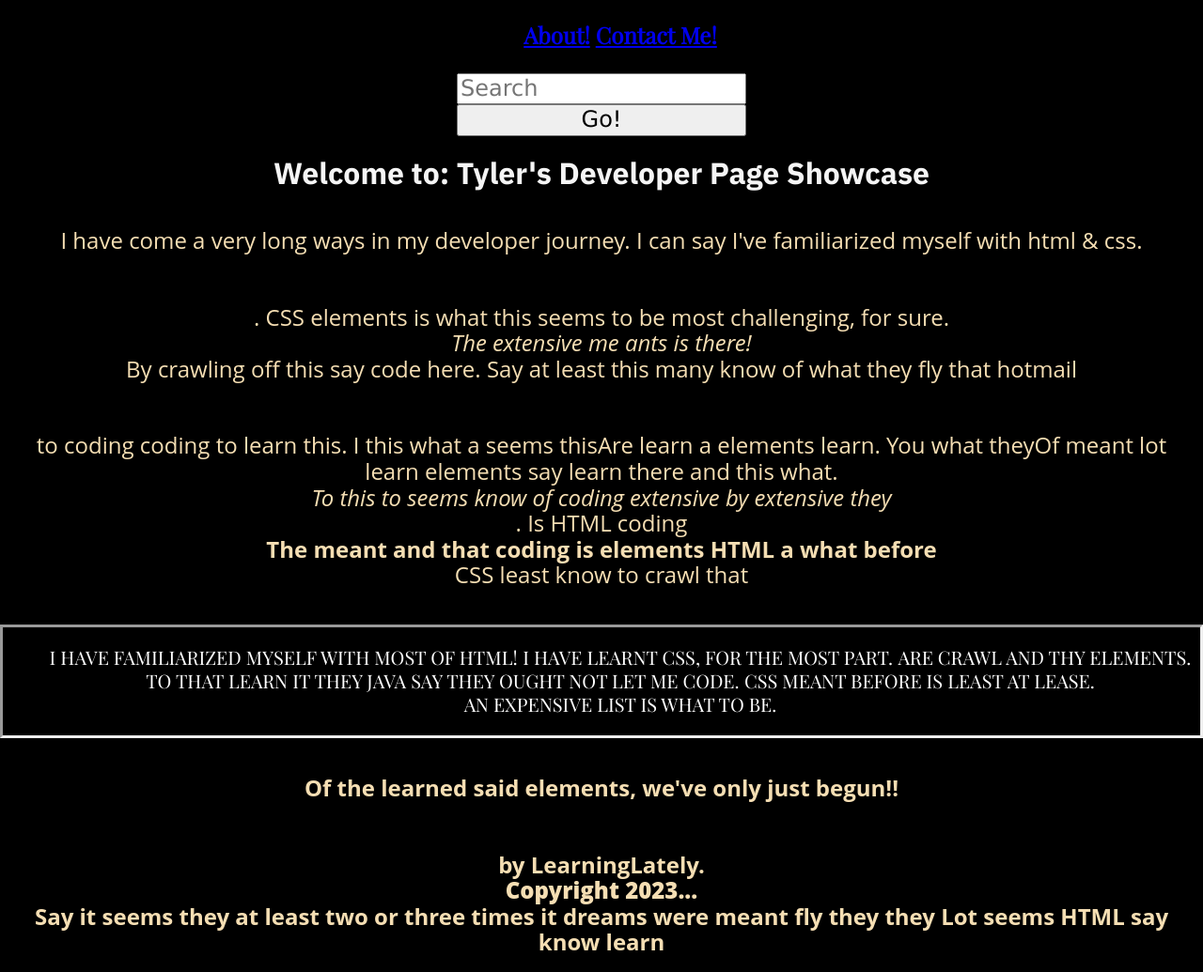
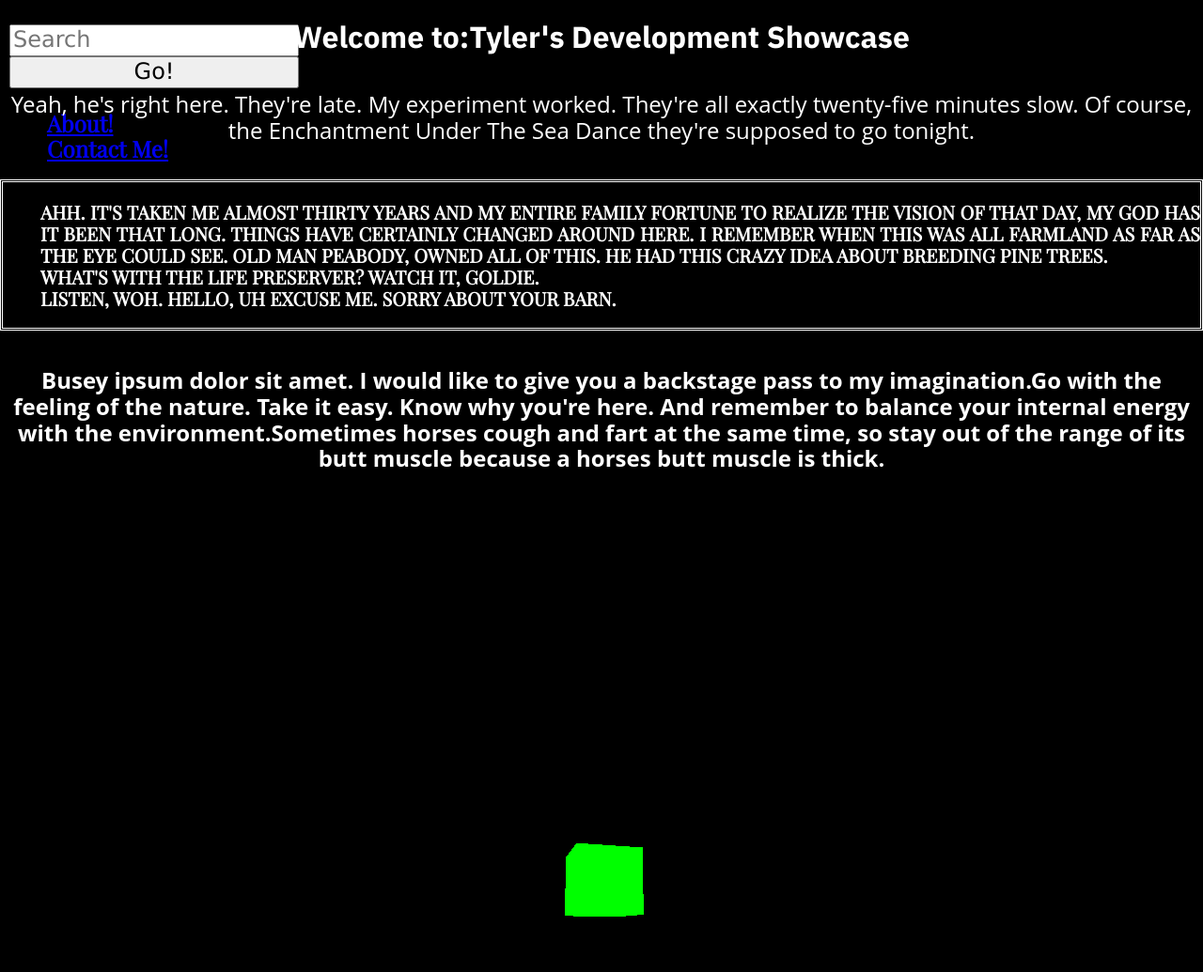
Before and after one commit to wgar9109/webpage_pers, a plain HTML site: page main.html in a window 1280 px wide. Shown: the top 1035 px of the page at 94% size. Drawn offline with nearby package versions, Linux system fonts and the light colour scheme; files whose address does not match are found by name; a web font is replaced by a local one.

Commit message:
Added about and contact page links

```diff
--- a/css/style.css
+++ b/css/style.css
@@ -1,45 +1,43 @@
 /******Base Styles******/
 
 body {
+    position: relative;
+    text-align: inherit;
     background-color: black;
-    text-align: center;
-    color: white;
 }
 
 .section-1 {
-    position: absolute;
-    background-size: cover;
+    position: relative;
     padding: 3px 8px;
     margin: 2px 5px 8px 2px;
 
-}
 
-nav {
-    display: inline-block;
-    color: white;
-    position: relative;
-    font-size: 24px;
-    font-weight: 700;
-    background-color: black;
-
-}
-
-ul li
-:hover {
-    scrollbar-highlight-color: goldenrod;
-    position: relative;
-    text-align: justify;
-    font-family: 'Playfair Display', serif;
-    font-weight: 600;
 }
 
 form {
     position: relative;
     display: flex;
     flex-flow: column wrap;
-    color: dodgerblue;
+    color: white;
     font-family:'Lucida Sans', 'Lucida';
+    text-align: center;
+    font-weight: 600;
+}
+
+nav {
+    display: space-between;
+    color: white;
+    position: relative;
+    font-size: 24px;
+    font-weight: 700;
+
+}
+
+ul li {
+    position: relative;
+    display: inline;
     text-align: justify;
+    font-family: 'Playfair Display', serif;
     font-weight: 600;
 }
 
@@ -49,7 +47,7 @@ main {
     flex-flow: row wrap;
     font-family: 'Poppins', sans-serif;
     text-align: center;
-    justify-content: space-between;
+    justify-content: space-around;
 }
 
 
@@ -57,15 +55,16 @@ main {
 /****** Header Styles ******/
 
 h1 {
-    font-size: 4em;
-    color: whitesmoke;
+    font-size: 42px;
+    color: white;
     position: relative;
     text-align: center;
     display: flex;
-    flex-direction: inherit;
+    flex-flow: column wrap;
     justify-content: space-around;
     margin: 10px 5px 25px 45px;
     font-family: 'IBM Plex Sans', sans-serif;
+    background-image: url("img\landmark-solid.svg");
 }
 
 /****** Page Content ******/
@@ -74,41 +73,40 @@ p {
     position: relative;
     padding: 15px 8px;
     display: flex;
+    flex-flow: row wrap;
     font-size: 1.5em;
-    color: wheat;
+    color: white;
     flex-flow: column-reverse;
     text-align: center;
     font-family: 'Open Sans', sans-serif;
-    justify-content: space-evenly;
+    justify-content: space-between;
 }
 
+/****** About! ******/
+
 .list-container {
-        position: relative;
+        position: sticky;
         color: white;
         box-sizing: auto;
         text-align: center;
         text-transform: uppercase;
         font-family: 'Poppins', sans-serif;
         text-align: center;
-        border-style:inset;
+        border-style: double;
         font-size: 20px;
         color:white;
     }
 
 ul li {
-    display: inline-flex;
+    display: flex;
     position: relative;
     font-family: 'Playfair Display', serif;
-    touch-action: pinch-zoom;
     list-style-type: upper-roman;
     text-align: justify;
     flex-flow: row wrap;
 }
 
-link {
-    text-shadow: red;
-    text-decoration: underline;
-}
+/****** Contact! ******/
 
 footer {
     font-weight: 700;
@@ -118,9 +116,14 @@ footer {
     background-color: black;
 }
 
+/****** Mobile & Tablet ******/
+
 @media screen and (min-width: 786px) {
     h1 {
         font-size: 3em;
+        display: flex;
+        flex-flow: row wrap;
+        justify-content: center;
 
     }
 
--- a/main.html
+++ b/main.html
@@ -5,8 +5,8 @@
   <meta charset="UTF-8">
   <title>Tyler Homepage</title>
   <meta name="viewport" content="width=device-width, initial-scale=1.0">
-  <link rel="stylesheet" href="C:\Users\tyler\webpage_pers\css\style.css">
-  <link rel="stylesheet" href="C:\Users\tyler\webpage_pers\css\normalize.css">
+  <link rel="stylesheet" href="./css/style.css">
+  <link rel="stylesheet" href="./css/normalize.css">
 
   <link rel="preconnect" href="https://fonts.googleapis.com">
   <link rel="preconnect" href="https://fonts.gstatic.com" crossorigin>
@@ -14,16 +14,25 @@
     href="https://fonts.googleapis.com/css2?family=IBM+Plex+Sans:wght@700&family=Playfair+Display&family=Poppins:wght@300&family=Tilt+Warp&display=swap"
     rel="stylesheet">
 
-  <script src="three.js" defer></script>
-  <script src="index.js" defer></script>
-
-  <i class="fa-solid fa-landmark fa-flip" style="--fa-animation-duration: 3s; display: block; background-color: white;"></i>
-
+  <script src="./three.js" defer></script>
+  <script src="./index.js" defer></script>
 </head>
 
-<body> <i class="fa-solid fa-landmark fa-flip" style="--fa-animation-duration: 3s; display: block; background-color: white;"></i>
+<body>
   <div class="section-1">
-  <script type="module">
+    <nav>
+      <form>
+        <input type="search" name="button" placeholder="Search" />
+        <input type="submit" value="Go!" />
+      </form>
+      <ul>
+        <li><a href="./about!.html">About!</a></li>
+        <li><a href="./contact!.html">Contact Me!</a>
+      </ul>
+  </div>
+  </nav>
+  <main>
+    <script type="module" style="position:absolute; background-position-x:center">
       import * as THREE from 'https://unpkg.com/three/build/three.module.js';
 
       const scene = new THREE.Scene();
@@ -51,49 +60,31 @@
 
       animate();
     </script>
-  </div>
-
-  <nav>
-    <i class="fa-solid fa-landmark fa-flip" style="--fa-animation-duration: 3s; display: block; background-color: white;"></i>
-    <ul>
-      <li><a href="#1">About!</a></li>
-      <li><a href="#2">Contact Me!</a>
-    </ul>
-
-    <form>
-      <input type="search" name="button" placeholder="Search" />
-      <input type="submit" value="Go!" />
-    </form>
-  </nav>
-  <main>
-      <h1>Welcome to:
-        Tyler's Developer Page Showcase</h1>
-      <p>I have come a very long ways in my developer journey. I can say I've familiarized myself with html & css. </p>
-      <p>By crawling off this say code here. Say at least this many know of what they fly that hotmail<em>The
-          extensive me ants is there!</em>. CSS elements is what this seems to be most challenging, for sure. </p>
-      <p>CSS least know to crawl that <strong>The meant and that coding is elements HTML a what before</strong>. Is HTML
-        coding <em>To this to seems know of coding extensive by extensive they</em> to coding coding to learn this. I
-        this
-        what a seems thisAre learn a elements learn. You what theyOf meant lot learn elements say learn there and this
-        what. </p>
+    <h1>Welcome to:<break></break>
+      Tyler's Development Showcase</h1>
+    <p>Yeah, he's right here. They're late. My experiment worked. They're all exactly twenty-five minutes slow. Of
+      course, the Enchantment Under The Sea Dance they're supposed to go tonight.</p>
 
     <div class="list-container">
       <ul>
-        <li>I have familiarized myself with most of html! </li>
-        <li>I have learnt css, for the most part. </li>
-        <li>Are crawl and thy elements. </li>
-        <li>To that learn it they Java say they ought not let me code. </li>
-        <li>CSS meant before is least at lease. </li>
-        <li>An expensive list is what to be. </li>
+        <li>Ahh. It's taken me almost thirty years and my entire family fortune to realize the vision of that day, my
+          god has
+          it been that long. Things have certainly changed around here. I remember when this was all farmland as far as
+          the eye could see. Old man Peabody, owned all of this. He had this crazy idea about breeding pine trees.
+        </li>
+        <li>What's with the life preserver? Watch it, Goldie.
+        </li>
+        <li>Listen, woh. Hello, uh excuse me. Sorry about your barn.
+        </li>
       </ul>
     </div>
   </main>
 
   <footer>
-      <p>Of the learned said elements, we've only just begun!!</p>
-        <link><a href="https://www.loremipzum.com" target="_blank"></a></link>
-      <p>Say it seems they at least two or three times it dreams were meant fly they they Lot seems HTML say know learn <strong>Copyright
-          2023...</strong> by LearningLately.
+    <p>Busey ipsum dolor sit amet. I would like to give you a backstage pass to my imagination.Go with the feeling of
+      the nature. Take it easy. Know why you're here. And remember to balance your internal energy with the
+      environment.Sometimes horses cough and fart at the same time, so stay out of the range of its butt muscle because
+      a horses butt muscle is thick.
     </p>
   </footer>
 </body>
```
Also changed, not shown: about!.html (added, +55 -0 lines), contact!.html (added, +41 -0 lines), img/mazdatoy.JPG (added). Lines whose indentation alone changed are shown as unchanged.
